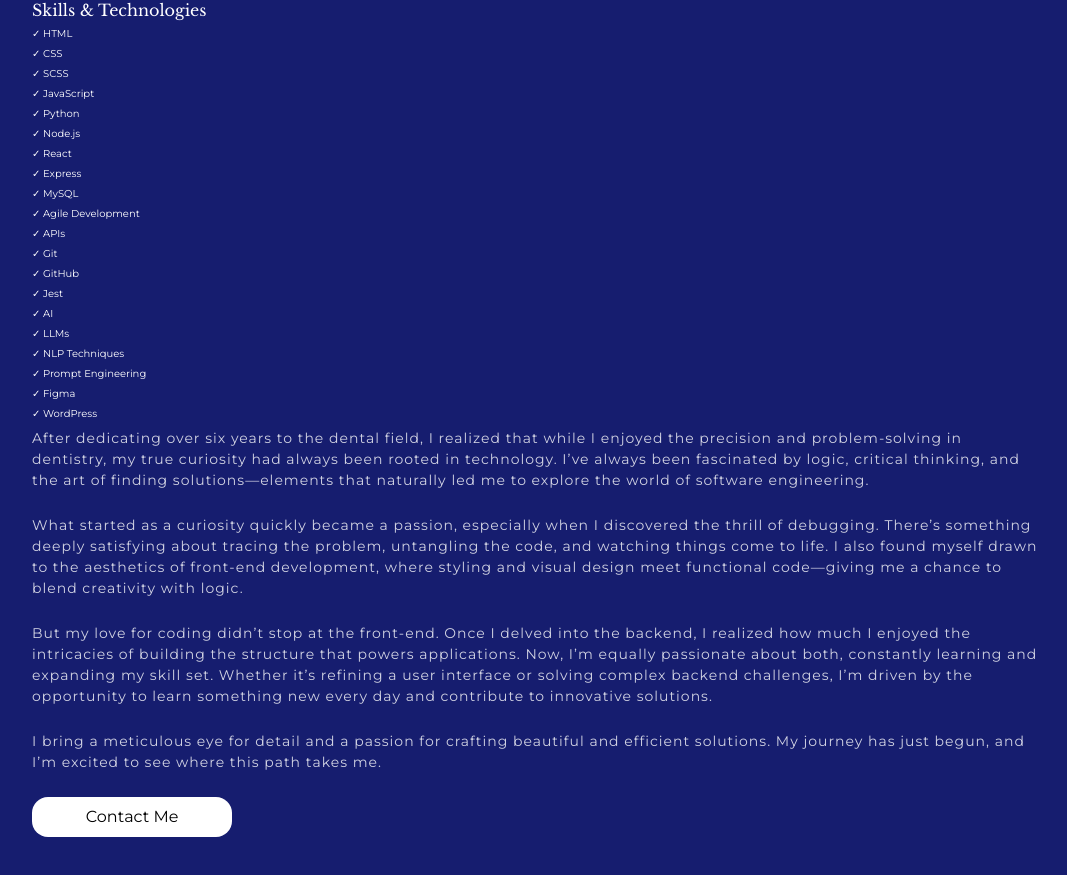
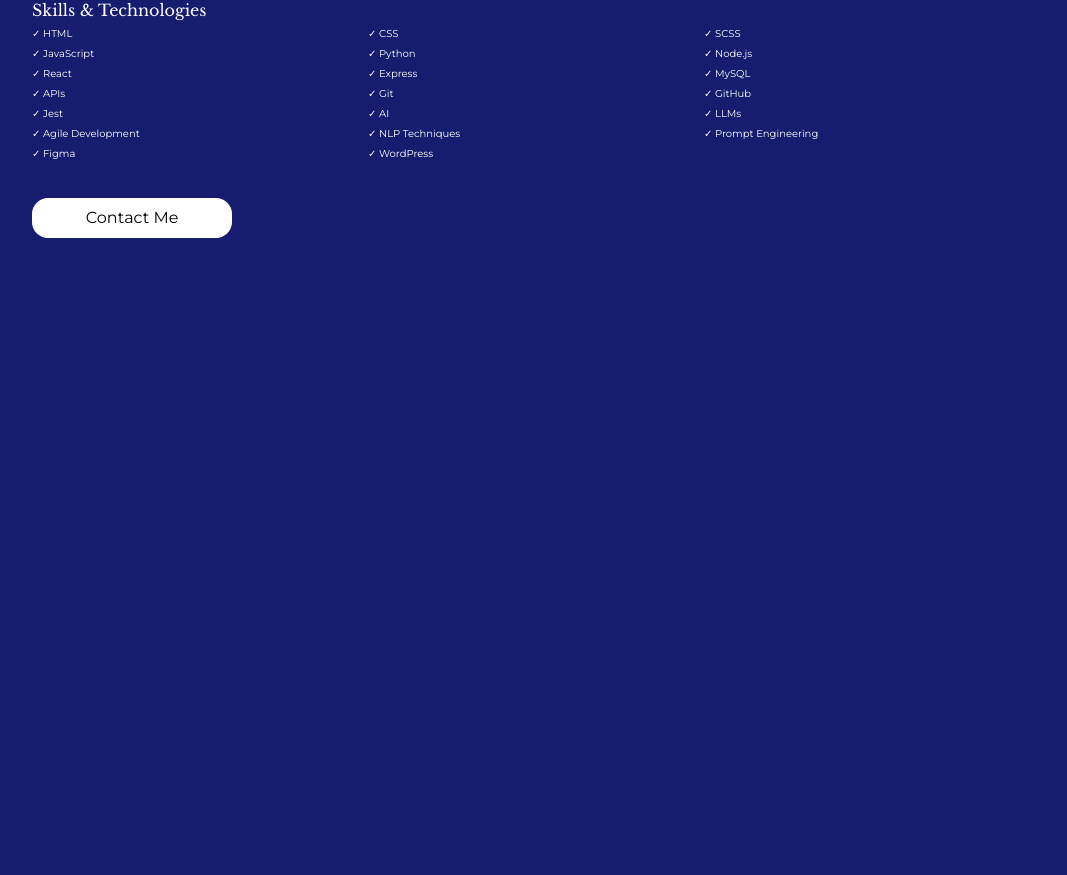
Before and after one commit to Araventura/portfolio-ara-ventura, a React (Vite) app: page /about in a window 1280 px wide. Shown: the part 739-1614 px from the top of the page, without its empty margins (104-1171 px from the left). After the commit the page ends 1028 px from the top, so only its background shows below. Built offline with nearby package versions, Linux system fonts and the light colour scheme.

Commit message:
removed text from about section

```diff
--- a/src/components/About/About.jsx
+++ b/src/components/About/About.jsx
@@ -29,6 +29,7 @@ function About() {
           </div>
           <div className="about__skills">
             <h3 className="about__skills-title">Skills & Technologies</h3>
+            <div className="about__skills-grid">
               {skillsData.map((i) => {
                 return (
                   <h4 key={i.key} className="about__skills-tech">
@@ -37,42 +38,7 @@ function About() {
                 );
               })}
             </div>
-
-          <p className="about__text">
-            After dedicating over six years to the dental field, I realized that
-            while I enjoyed the precision and problem-solving in dentistry, my
-            true curiosity had always been rooted in technology. I’ve always
-            been fascinated by logic, critical thinking, and the art of finding
-            solutions—elements that naturally led me to explore the world of
-            software engineering.
-          </p>
-
-          <p className="about__text">
-            What started as a curiosity quickly became a passion, especially
-            when I discovered the thrill of debugging. There’s something deeply
-            satisfying about tracing the problem, untangling the code, and
-            watching things come to life. I also found myself drawn to the
-            aesthetics of front-end development, where styling and visual design
-            meet functional code—giving me a chance to blend creativity with
-            logic.
-          </p>
-
-          <p className="about__text">
-            But my love for coding didn’t stop at the front-end. Once I delved
-            into the backend, I realized how much I enjoyed the intricacies of
-            building the structure that powers applications. Now, I’m equally
-            passionate about both, constantly learning and expanding my skill
-            set. Whether it’s refining a user interface or solving complex
-            backend challenges, I’m driven by the opportunity to learn something
-            new every day and contribute to innovative solutions.
-          </p>
-
-          <p className="about__text">
-            I bring a meticulous eye for detail and a passion for crafting
-            beautiful and efficient solutions. My journey has just begun, and
-            I’m excited to see where this path takes me.
-          </p>
-
+          </div>
           <Link to={"/contact"}>
             <button>Contact Me</button>
           </Link>
--- a/src/components/About/About.scss
+++ b/src/components/About/About.scss
@@ -77,20 +77,17 @@
 
     &-tech {
       font-size: 10px;
+      width: fit-content;
+    }
+
+    &-grid {
+      display: grid;
+      grid-template-columns: 1fr 1fr 1fr;
+      margin-bottom: 30px;
     }
   }
 
   &__text {
-    opacity: 0.8;
-    font-size: 12px;
-    padding-bottom: 16px;
-    letter-spacing: 1px;
-
-    @include desktop {
-      font-size: 14px;
-      padding-bottom: 8px;
-    }
-
     &-top div {
       animation: showTopText 1s;
       animation-delay: 0s;
--- a/src/data/skills.json
+++ b/src/data/skills.json
@@ -8,13 +8,13 @@
   { "name": "React", "key": 7 },
   { "name": "Express", "key": 8 },
   { "name": "MySQL", "key": 9 },
-  { "name": "Agile Development", "key": 10 },
-  { "name": "APIs", "key": 11 },
-  { "name": "Git", "key": 12 },
-  { "name": "GitHub", "key": 13 },
-  { "name": "Jest", "key": 14 },
-  { "name": "AI", "key": 15 },
-  { "name": "LLMs", "key": 16 },
+  { "name": "APIs", "key": 10 },
+  { "name": "Git", "key": 11 },
+  { "name": "GitHub", "key": 12 },
+  { "name": "Jest", "key": 13 },
+  { "name": "AI", "key": 14 },
+  { "name": "LLMs", "key": 15 },
+  { "name": "Agile Development", "key": 16 },
   { "name": "NLP Techniques", "key": 17 },
   { "name": "Prompt Engineering", "key": 18 },
   { "name": "Figma", "key": 19 },
```
Lines whose indentation alone changed are shown as unchanged.
